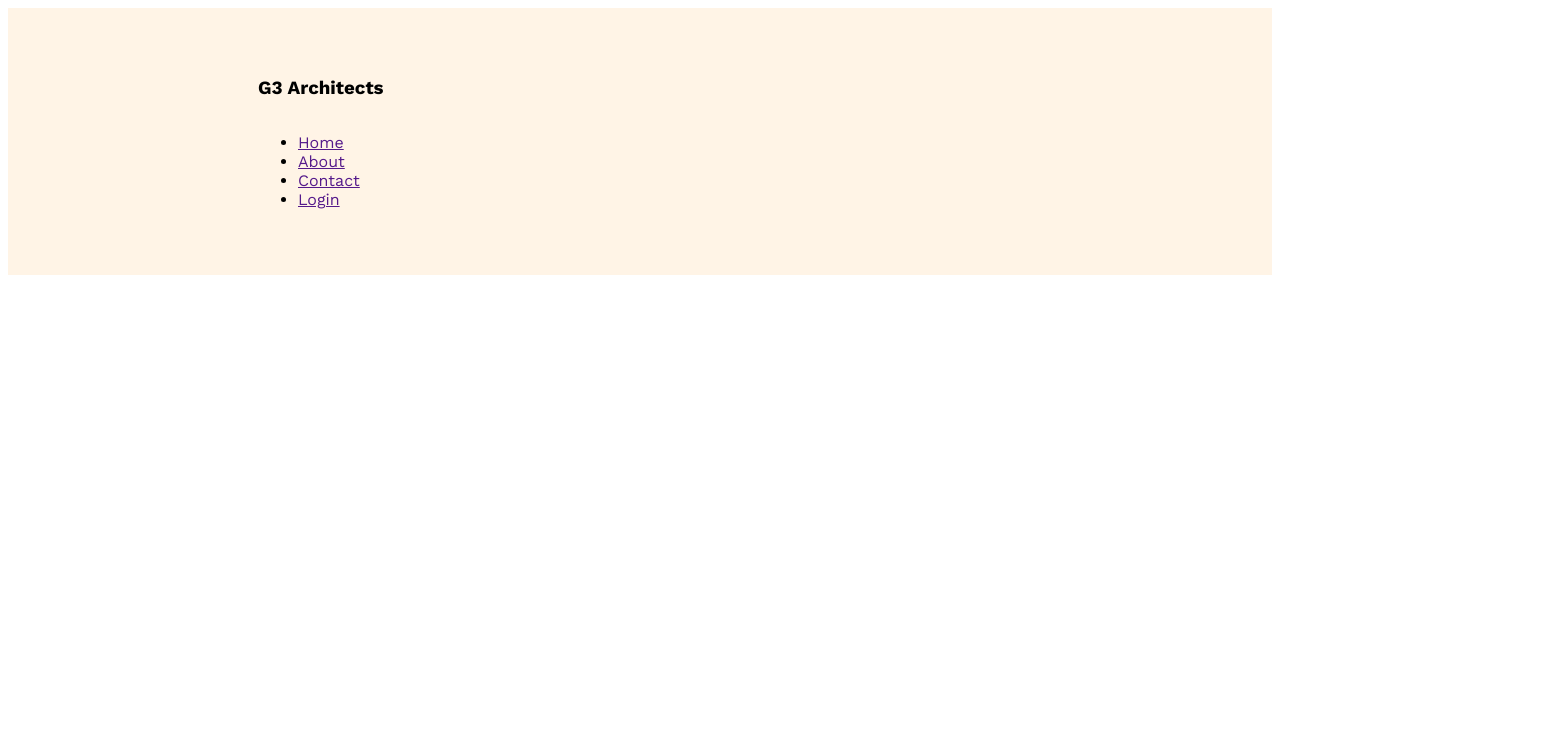
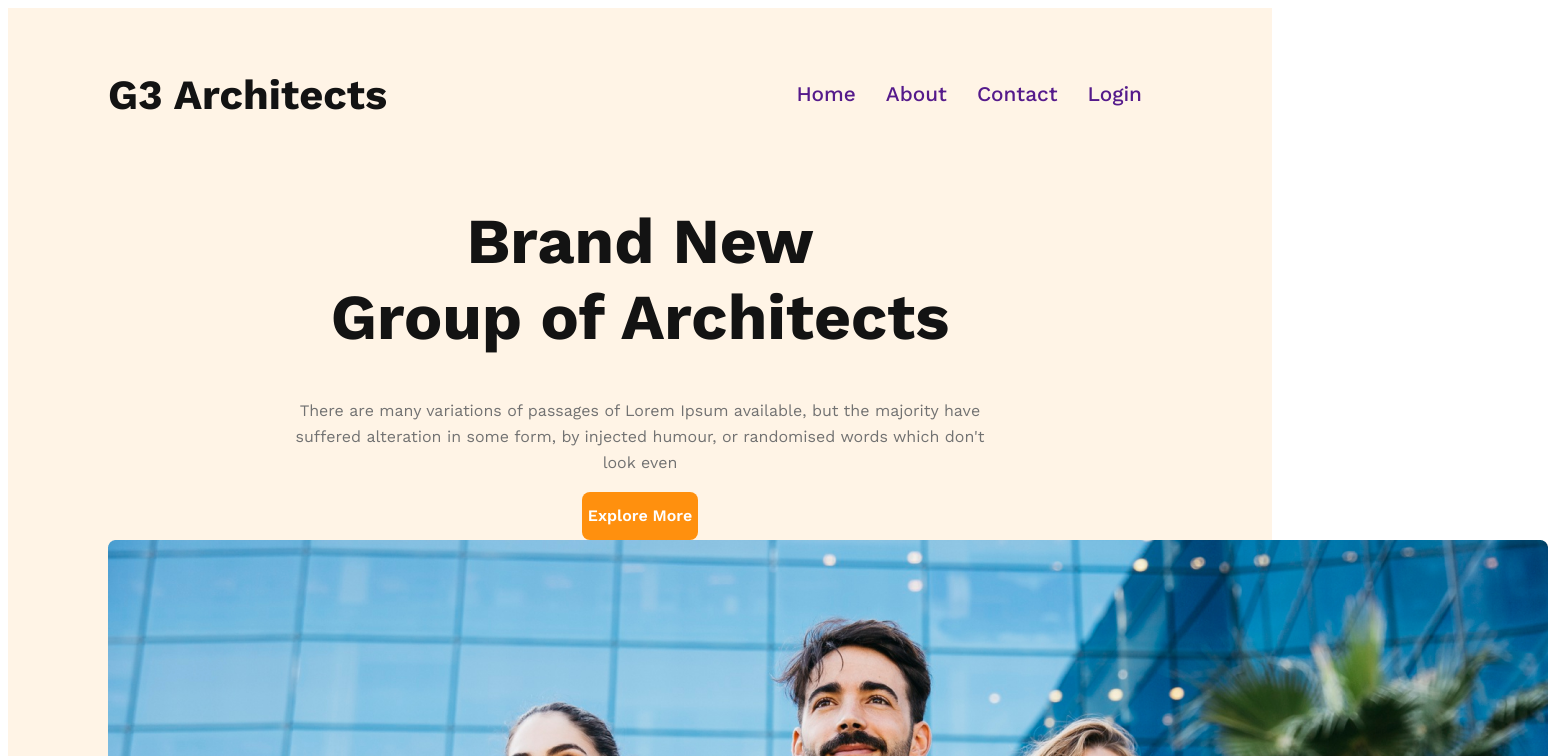
Before and after one commit to Noman-Mia/architect-web-, a plain HTML site: page index.html in a window 1280 px wide. Shown: the top 756 px of the page, 1548 px wide, since content can reach past the window. Drawn offline with nearby package versions, Linux system fonts and the light colour scheme.

Commit message:
added banner content

```diff
--- a/index.html
+++ b/index.html
@@ -8,15 +8,24 @@
 </head>
 <body>
     <header>
-        <h3>G3 Architects</h3>
-        <nav>
+         <nav>
+            <h3 class="nav-title">G3 Architects</h3>
             <ul>
                 <li><a href="">Home</a></li>
                 <li><a href="">About</a></li>
                 <li><a href="">Contact</a></li>
                 <li><a href="">Login</a></li>
             </ul>
-        </nav>
+         </nav>
+
+          <div class="banner-content">
+              <div class="banner">
+                   <h1 class="banner-title">Brand New <br> Group of Architects </h1>
+                   <p class="banner-description">There are many variations of passages of Lorem Ipsum available, but the majority have suffered alteration in some form, by injected humour, or randomised words which don't look even</p>
+                   <button class="btn-primary">Explore More</button>
+              </div>
+          </div>
+                <img src="images/banner.png" alt="">
     </header>
 
 
--- a/style.css
+++ b/style.css
@@ -1,14 +1,66 @@
-@import url('https://fonts.googleapis.com/css2?family=Work+Sans:ital,wght@0,400;0,500;0,600;0,700;1,800&display=swap');
+@import url("https://fonts.googleapis.com/css2?family=Work+Sans:ital,wght@0,400;0,500;0,600;0,700;1,800&display=swap");
 
 * {
-    font-family: 'Work Sans', sans-serif;
+  font-family: "Work Sans", sans-serif;
 }
 /* header style */
-header{
-    background: rgba(255, 144, 14, 0.10);
-    padding:50px 250px ;
+header {
+  background: rgba(255, 144, 14, 0.1);
+  padding: 20px 100px;
 }
-nav{
-    display: flex;
-    justify-content: space-between;
+.nav-title {
+  color: #131313;
+  text-align: center;
+  font-family: Work Sans;
+  font-size: 2.6rem;
+  font-style: normal;
+  font-weight: 700;
+  line-height: normal;
 }
+nav {
+  display: flex;
+  justify-content: space-between;
+}
+nav ul {
+  display: flex;
+  justify-content: space-between;
+  align-items: center;
+}
+nav ul li {
+  list-style: none;
+  margin-right: 30px;
+  color: #424242;
+  font-size: 1.3rem;
+  font-weight: 500;
+}
+nav ul li a {
+  text-decoration: none;
+}
+/* banner style */
+.banner-content {
+  max-width: 700px;
+  text-align: center;
+  margin: 0 auto;
+}
+.banner-title {
+  color: #131313;
+  font-size: 4rem;
+  font-weight: 700;
+}
+.banner-description {
+  color: #727272;
+  font-size: 1rem;
+  font-weight: 400;
+  line-height: 26px;
+}
+.btn-primary{
+color: #FFF;
+text-align: center;
+font-size:1rem;
+font-weight: 600;
+border-radius: 8px;
+background: #FF900E;
+width: 11.6ren;
+height:3rem;
+border: none;
+}
```
